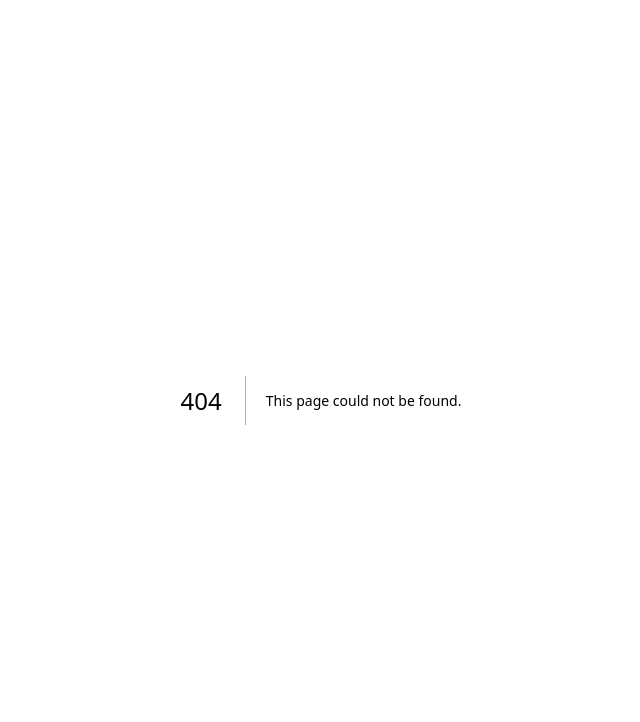
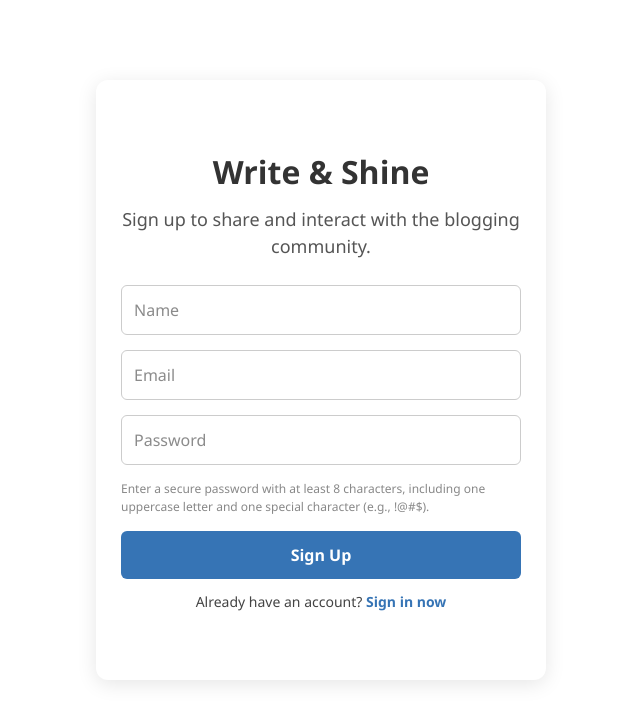
Before and after one commit to normaIyad/write-and-shine-GSG-final-project, a Next.js app: page /pages/Signup in a window 1280 px wide. Before the commit this address had no page. Shown: the top 722 px of the page, without its empty margins (319-959 px from the left). Built offline with nearby package versions, Linux system fonts and the light colour scheme.

Commit message:
Add Signup page with styling and local storge until database ready

```diff
--- /dev/null
+++ b/app/pages/Signup/Signup.module.css
@@ -0,0 +1,85 @@
+.container {
+  max-width: 450px;
+  min-height: 600px;
+  margin: 80px auto;
+  padding: 30px 25px;
+  text-align: center;
+  font-family: "Segoe UI", Tahoma, Geneva, Verdana, sans-serif;
+  background-color: #ffffff;
+  border-radius: 12px;
+  box-shadow: 0 4px 20px rgba(0, 0, 0, 0.1);
+  display: flex;
+  flex-direction: column;
+  justify-content: center;
+}
+
+.title {
+  font-size: 32px;
+  font-weight: bold;
+  margin-bottom: 10px;
+  color: #333;
+}
+
+.subtitle {
+  font-size: 18px;
+  color: #555;
+  margin-bottom: 25px;
+}
+
+.form {
+  display: flex;
+  flex-direction: column;
+}
+
+.input {
+  padding: 12px;
+  margin-bottom: 15px;
+  border: 1px solid #ccc;
+  border-radius: 6px;
+  transition: border-color 0.3s, box-shadow 0.3s;
+}
+
+.input:focus {
+  border-color: #3674b5;
+  box-shadow: 0 0 5px rgba(54, 116, 181, 0.4);
+  outline: none;
+}
+
+.hint {
+  font-size: 12px;
+  color: #888;
+  margin-bottom: 15px;
+  text-align: left;
+}
+
+.button {
+  padding: 12px;
+  background-color: #3674b5;
+  color: #fff;
+  border: none;
+  border-radius: 6px;
+  cursor: pointer;
+  margin-bottom: 12px;
+  font-weight: bold;
+  transition: background-color 0.3s, transform 0.2s;
+}
+
+.button:hover {
+  background-color: #2b5d94;
+  transform: scale(1.03);
+}
+
+.footerText {
+  font-size: 14px;
+  color: #444;
+}
+
+.footerText a {
+  color: #3674b5;
+  text-decoration: none;
+  font-weight: bold;
+}
+
+.footerText a:hover {
+  text-decoration: underline;
+}
--- /dev/null
+++ b/app/pages/Signup/page.tsx
@@ -0,0 +1,67 @@
+"use client";
+
+import React, { useState } from "react";
+import Link from "next/link";
+import styles from "./Signup.module.css";
+
+const SignUp: React.FC = () => {
+  const [name, setName] = useState("");
+  const [email, setEmail] = useState("");
+  const [password, setPassword] = useState("");
+
+  const handleSubmit = (e: React.FormEvent) => {
+    e.preventDefault();
+
+    localStorage.setItem("userData", JSON.stringify({ name, email, password }));
+
+    alert("you are login sucssfully !");
+
+    setName("");
+    setEmail("");
+    setPassword("");
+  };
+
+  return (
+    <div className={styles.container}>
+      <h1 className={styles.title}>Write & Shine</h1>
+      <p className={styles.subtitle}>
+        Sign up to share and interact with the blogging community.
+      </p>
+      <form className={styles.form} onSubmit={handleSubmit}>
+        <input
+          type="text"
+          placeholder="Name"
+          className={styles.input}
+          value={name}
+          onChange={(e) => setName(e.target.value)}
+        />
+        <input
+          type="email"
+          placeholder="Email"
+          className={styles.input}
+          value={email}
+          onChange={(e) => setEmail(e.target.value)}
+        />
+        <input
+          type="password"
+          placeholder="Password"
+          className={styles.input}
+          value={password}
+          onChange={(e) => setPassword(e.target.value)}
+        />
+        <p className={styles.hint}>
+          Enter a secure password with at least 8 characters, including one
+          uppercase letter and one special character (e.g., !@#$).
+        </p>
+        <button type="submit" className={styles.button}>
+          Sign Up
+        </button>
+        <p className={styles.footerText}>
+          Already have an account? <Link href="/Signup">Sign in now</Link>
+        </p>
+      </form>
+    </div>
+  );
+};
+
+export default SignUp;
```
